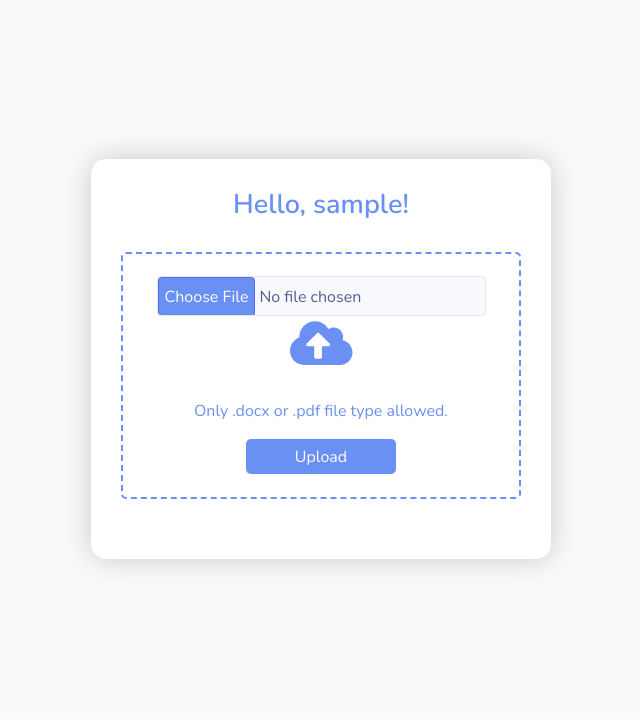
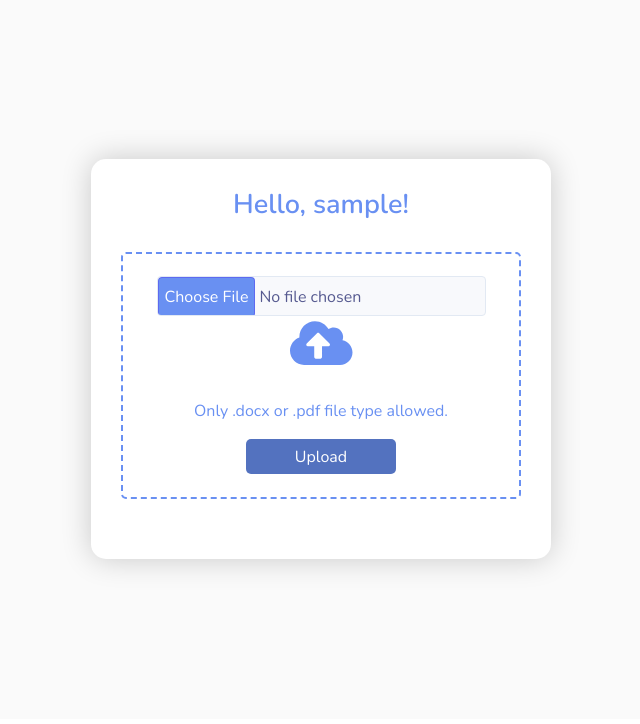
Before and after one commit to neha5-20/Resume-screening-and-ranking, a Flask app: page /applicant/ in a window 1280 px wide, with the pointer over the restyled element. Shown: the part 76-800 px from the top of the page, without its empty margins (319-959 px from the left). Run offline with Flask 2, Linux system fonts and the light colour scheme; the visitor is signed in with stand-in values (Sample User, id 1); parts of the project's set-up code (start-up, migrations or seed data) failed here and were passed over; some libraries are stand-ins or nearby versions.

Commit message:
Resume Upload submit button hover style added

```diff
--- a/static/css/applicant_dashboard.css
+++ b/static/css/applicant_dashboard.css
@@ -133,6 +133,10 @@ section .up_file_details span{
 
 }
 
+.submit_btn:hover {
+  background-color: #5372bf;
+}
+
 .upload-button{
   border: none;
   border-radius: 4px;
```
